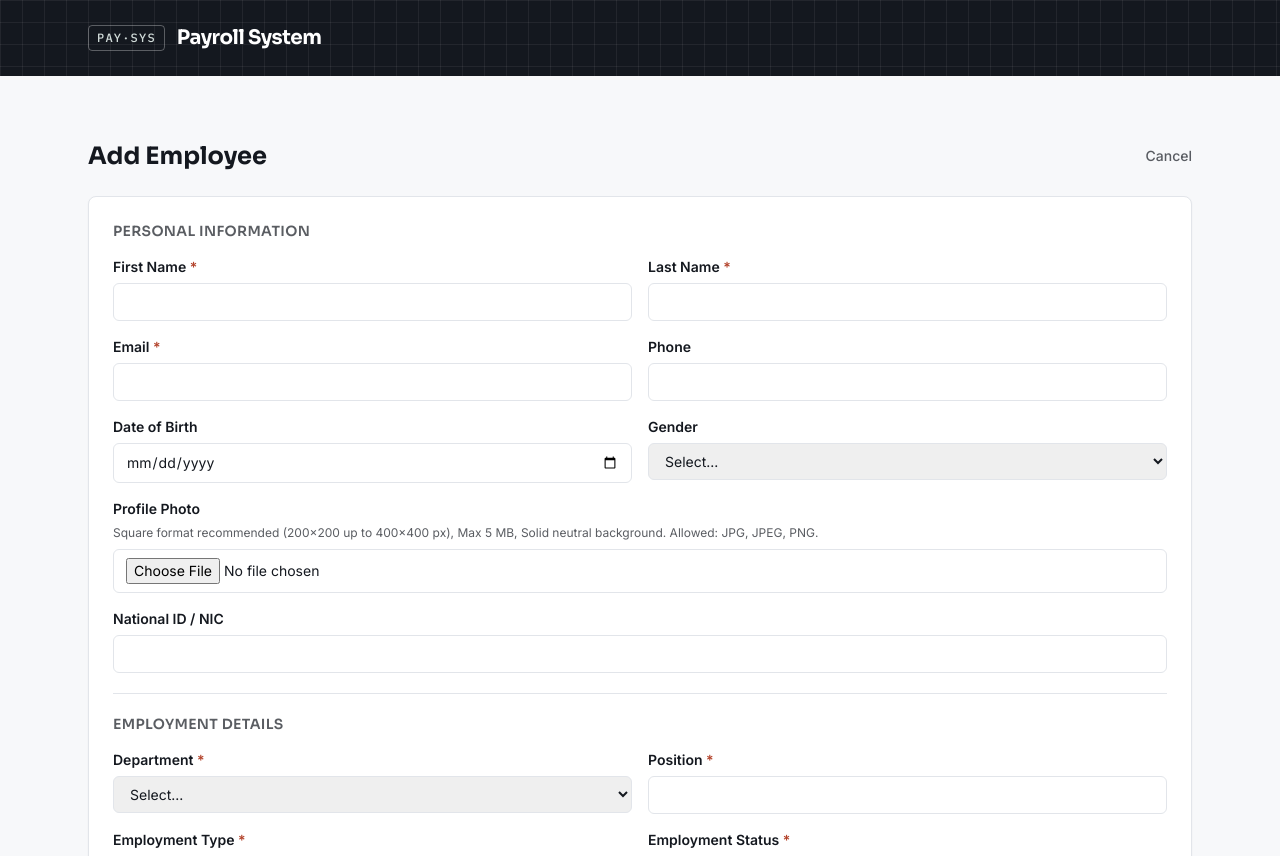
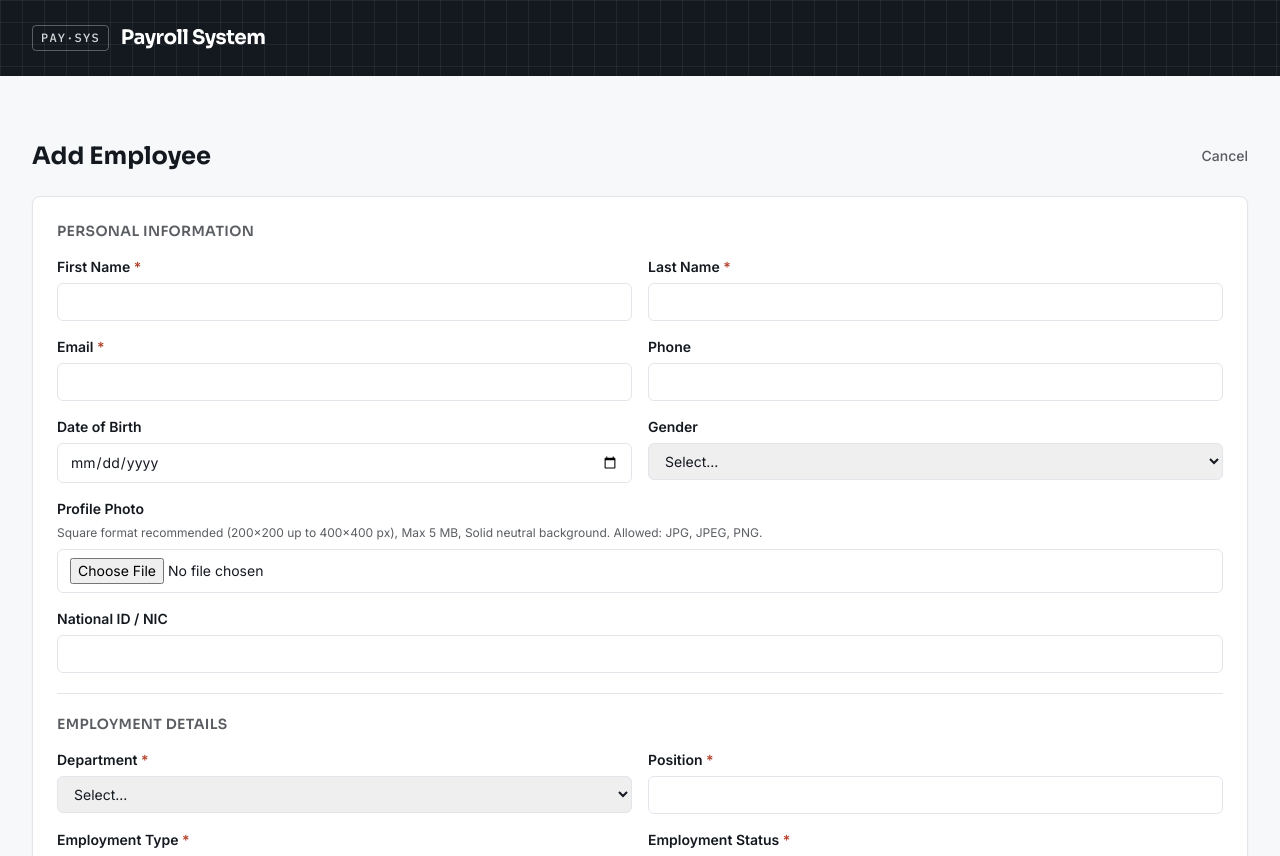
Before and after one commit to RoshD-08/employee_crud, a Python web app: template templates/add_employee.html in a window 1280 px wide. Shown: the top 856 px of the page. Run offline with Jinja, Linux system fonts and the light colour scheme; the template is opened without the code that fills it, so the values that code supplies are empty; some libraries are stand-ins or nearby versions.

Commit message:
base view edit

```diff
--- a/templates/base.html
+++ b/templates/base.html
@@ -52,7 +52,7 @@
 <body class="bg-paper text-ink font-body antialiased min-h-screen flex flex-col">
 
   <header class="bg-ink text-white roster-texture">
-    <div class="max-w-6xl mx-auto px-6 py-6 flex flex-wrap gap-4 items-center justify-between">
+    <div class="w-full px-4 sm:px-6 lg:px-8 py-6 flex flex-wrap gap-4 items-center justify-between">
       <a href="{{ url_for('list_employees') }}" class="flex items-center gap-3">
         <span class="font-mono text-xs tracking-widest border border-white/30 rounded px-2 py-1 text-accent-light/90">PAY&middot;SYS</span>
         <span class="font-display font-bold text-xl tracking-tight">Payroll System</span>
@@ -104,7 +104,7 @@
   </header>
 
   <main class="flex-1">
-    <div class="max-w-6xl mx-auto px-6 py-8">
+    <div class="w-full px-4 sm:px-6 lg:px-8 py-8">
 
       {% with messages = get_flashed_messages(with_categories=true) %}
         {% if messages %}
@@ -125,7 +125,7 @@
   </main>
 
   <footer class="border-t border-line">
-    <div class="max-w-6xl mx-auto px-6 py-5 text-xs text-ink/50 font-mono">
+    <div class="w-full px-4 sm:px-6 lg:px-8 py-5 text-xs text-ink/50 font-mono">
       Payroll System &middot; internal records
     </div>
   </footer>
```
